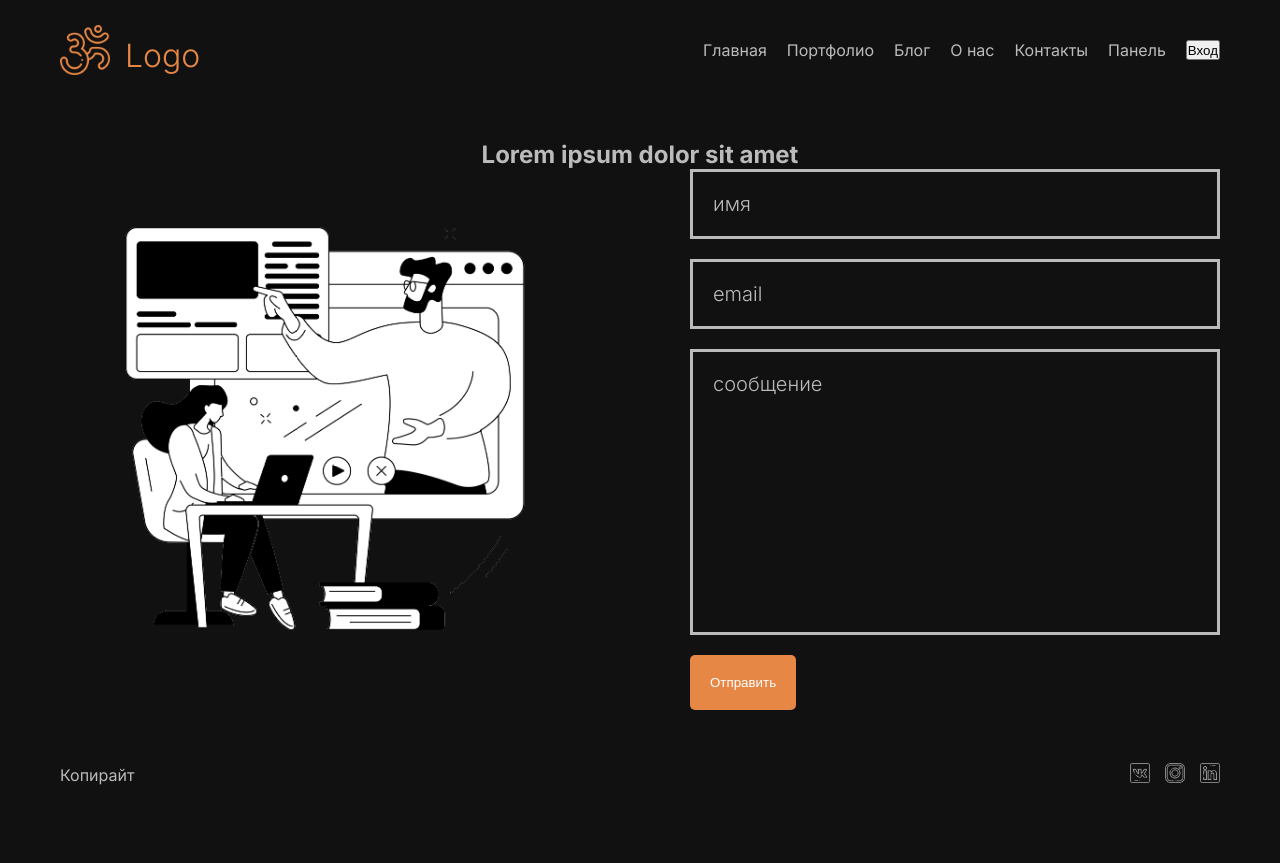
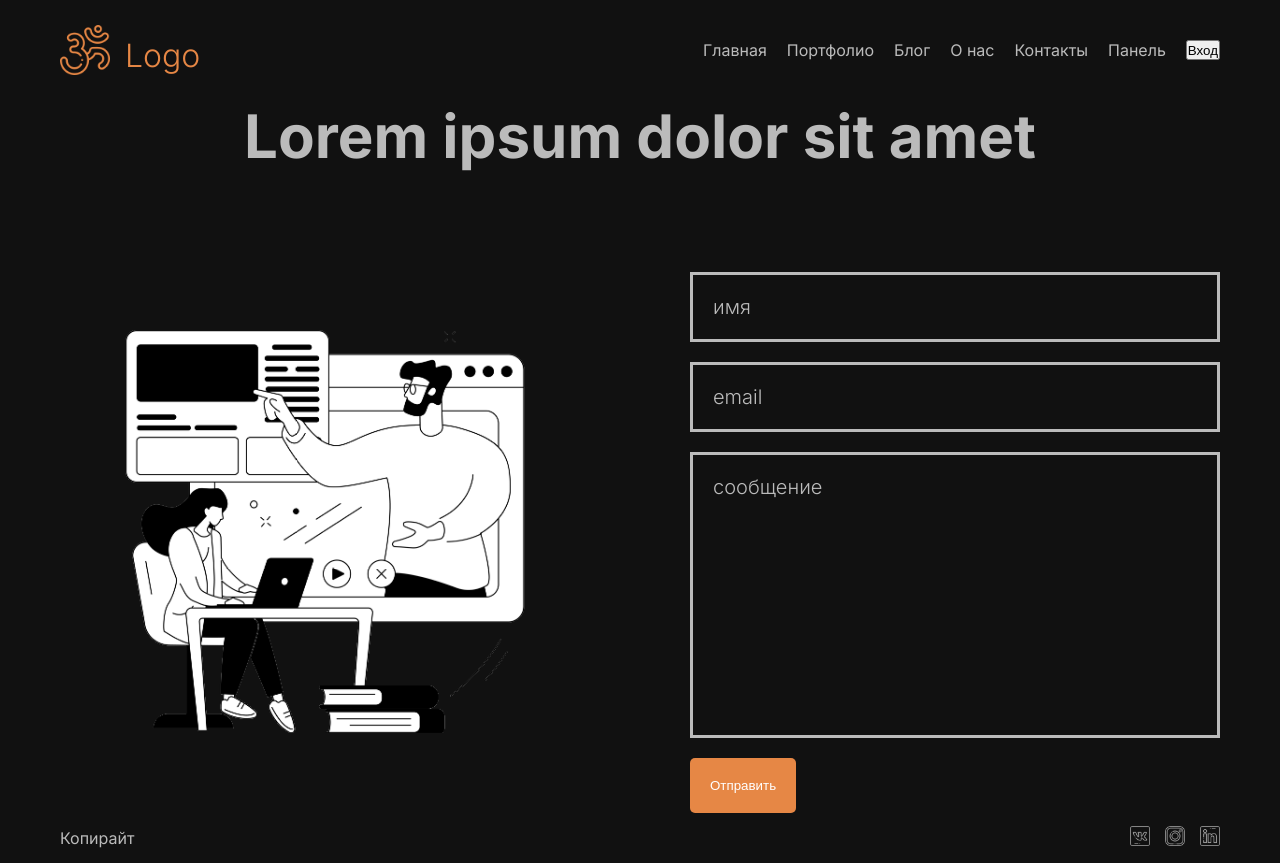
Before and after one commit to vvvolkova-92/fsa-blog, a Next.js app: page /contact in a window 1280 px wide. Before the commit the page ends 800 px from the top, so only its background shows below. Built offline with nearby package versions, Linux system fonts and the light colour scheme.

Commit message:
CONTACT / Последние правки

```diff
--- a/src/app/contact/style.module.css
+++ b/src/app/contact/style.module.css
@@ -4,6 +4,8 @@
 
 .title {
   text-align: center;
+  font-size: 60px;
+  margin-bottom: 100px;
 }
 
 .info {
```
